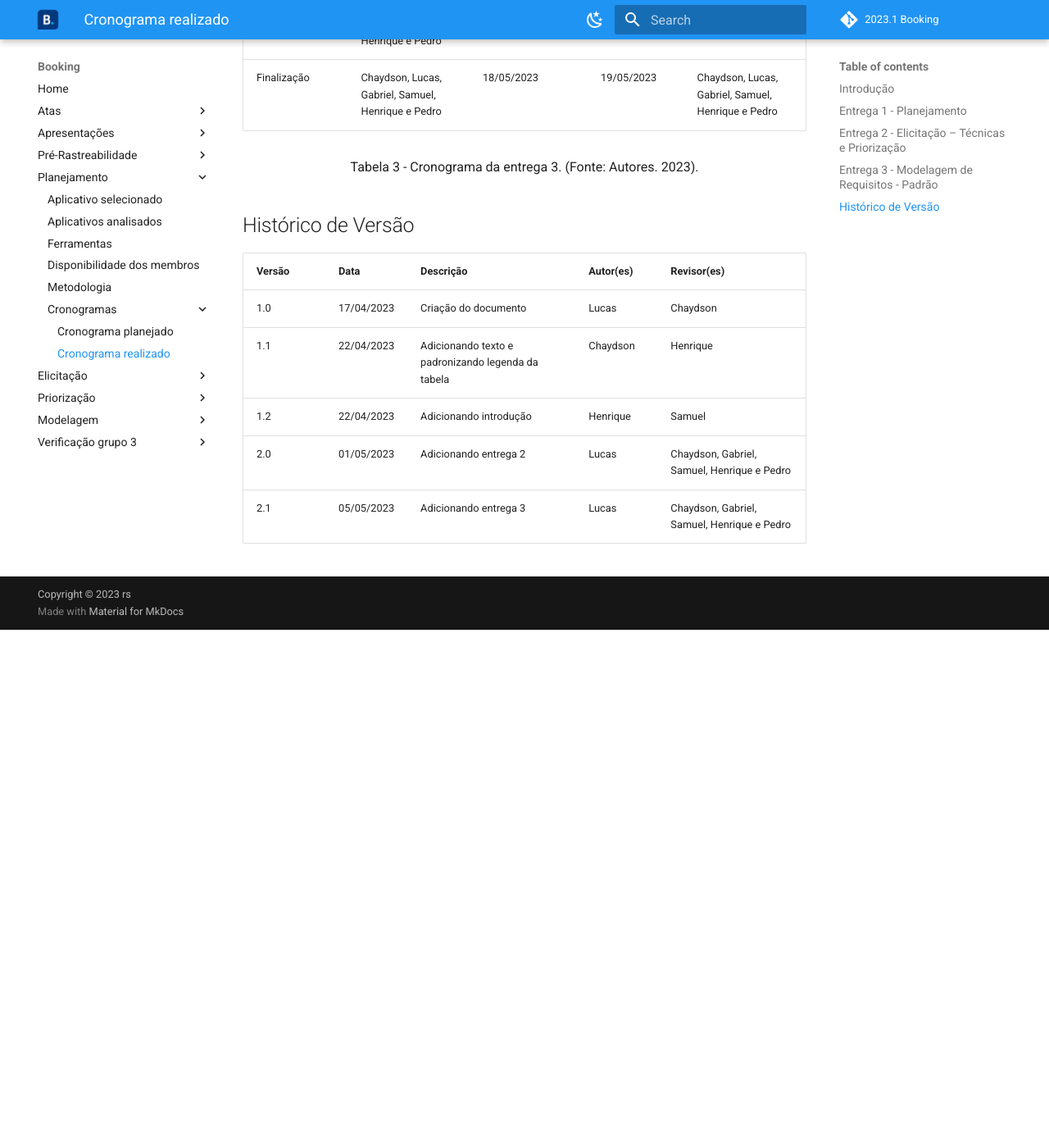
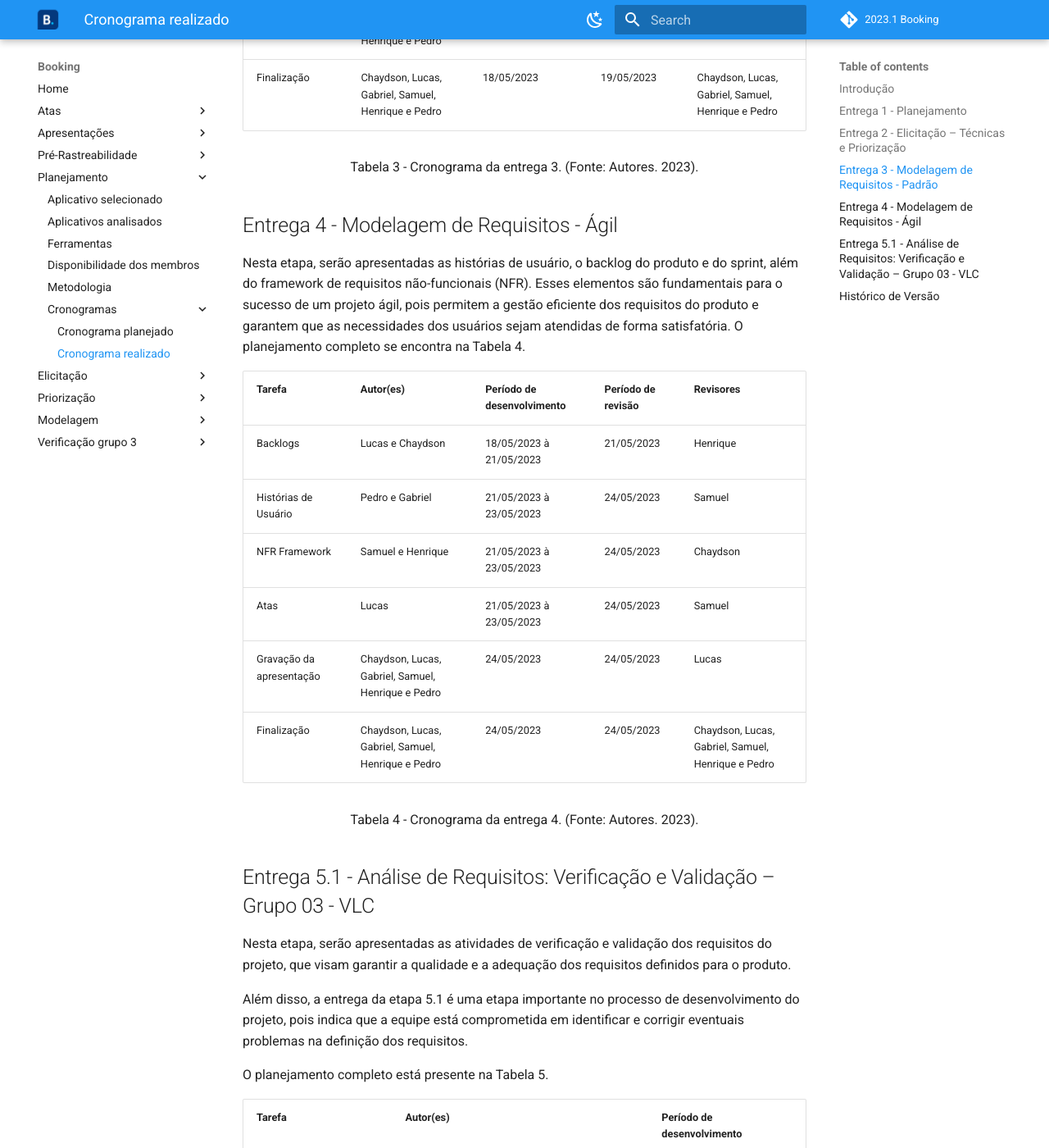
Before and after one commit to Requisitos-de-Software/2023.1-Booking, an MkDocs documentation site: the page built from docs/planejamento/cronogramaRealizado.md, in a window 1280 px wide and 1400 px high, scrolled down 3416 px. Shown: the whole window at 82% size. Built offline with MkDocs 1.6.1 and Material for MkDocs 9.7.7, drawn with Linux system fonts in a browser that asks for light colours; comment, search, counter and statistics services are not loaded; before the commit the page ends 4184 px from its top, so only the background shows below that; some of the changed text lies outside the part shown.

```diff
--- a/docs/planejamento/cronogramaRealizado.md
+++ b/docs/planejamento/cronogramaRealizado.md
@@ -8,22 +8,22 @@
 
 Esse tópico é referente ao que o grupo efetivamente conseguiu entregar durante a Entrega 1 e quais foram os prazos reais para tal. Segue na Tabela 1 os detalhes.
 
-| Tarefa                                         |                     Autor(es)                     | Período de desenvolvimento | Período de revisão |                     Revisores                     |
-| ---------------------------------------------- | :------------------------------------------------: | :-------------------------: | :------------------: | :------------------------------------------------: |
-| Criação da documentação do projeto         |                      Chaydson                      |  01/04/2023 à 03/04/2023  |      12/04/2023      |                       Lucas                       |
-| Equipe                                         |                      Henrique                      |  03/04/2023 à 11/04/2023  |      12/04/2023      |                      Chaydson                      |
-| Planejamento do Projeto                        | Chaydson, Lucas, Gabriel, Samuel, Henrique e Pedro |  03/04/2023 à 11/04/2023  |      12/04/2023      |                      Gabriel                      |
-| Atas                                           |                  Lucas - Gabriel                  |  03/04/2023 à 11/04/2023  |      12/04/2023      |                       Pedro                       |
-| Lista de apps                                  |                       Samuel                       |  03/04/2023 à 11/04/2023  |      12/04/2023      | Chaydson, Lucas, Gabriel, Samuel, Henrique e Pedro |
-| App selecionado para o projeto da disciplina   |                       Samuel                       |  03/04/2023 à 11/04/2023  |      12/04/2023      |                   Lucas e Pedro                   |
-| Ferramentas do projeto                         |                       Pedro                       |  03/04/2023 à 11/04/2023  |      12/04/2023      |                      Chaydson                      |
-| Cronograma detalhado das atividades do projeto |                      Chaydson                      |  03/04/2023 à 11/04/2023  |      12/04/2023      | Chaydson, Lucas, Gabriel, Samuel, Henrique e Pedro |
-| Rich Picture                                   |                  Lucas - Gabriel                  |  03/04/2023 à 11/04/2023  |      12/04/2023      |                      Henrique                      |
-| Quadro de Disponibilidade de Membros           |                      Gabriel                      |  03/04/2023 à 11/04/2023  |      12/04/2023      |                       Lucas                       |
-| Metodologia e Politicas                        |                      Gabriel                      |  03/04/2023 à 11/04/2023  |      12/04/2023      |                      Henrique                      |
-| Gravação da apresentação                   | Chaydson, Lucas, Gabriel, Samuel, Henrique e Pedro |         17/04/2023         |      17/04/2023      |                       Samuel                       |
-| Criação do cronograma realizado              |                       Lucas                       |         17/04/2023         |      17/04/2023      |                      Chaydson                      |
-| Finalização                                  | Chaydson, Lucas, Gabriel, Samuel, Henrique e Pedro |   17/04/2023 - 21/04/2023   |      22/04/2023      | Chaydson, Lucas, Gabriel, Samuel, Henrique e Pedro |
+| Tarefa                                         |                     Autor(es)                      | Período de desenvolvimento | Período de revisão |                     Revisores                      |
+| ---------------------------------------------- | :------------------------------------------------: | :------------------------: | :----------------: | :------------------------------------------------: |
+| Criação da documentação do projeto             |                      Chaydson                      |  01/04/2023 à 03/04/2023   |     12/04/2023     |                       Lucas                        |
+| Equipe                                         |                      Henrique                      |  03/04/2023 à 11/04/2023   |     12/04/2023     |                      Chaydson                      |
+| Planejamento do Projeto                        | Chaydson, Lucas, Gabriel, Samuel, Henrique e Pedro |  03/04/2023 à 11/04/2023   |     12/04/2023     |                      Gabriel                       |
+| Atas                                           |                  Lucas - Gabriel                   |  03/04/2023 à 11/04/2023   |     12/04/2023     |                       Pedro                        |
+| Lista de apps                                  |                       Samuel                       |  03/04/2023 à 11/04/2023   |     12/04/2023     | Chaydson, Lucas, Gabriel, Samuel, Henrique e Pedro |
+| App selecionado para o projeto da disciplina   |                       Samuel                       |  03/04/2023 à 11/04/2023   |     12/04/2023     |                   Lucas e Pedro                    |
+| Ferramentas do projeto                         |                       Pedro                        |  03/04/2023 à 11/04/2023   |     12/04/2023     |                      Chaydson                      |
+| Cronograma detalhado das atividades do projeto |                      Chaydson                      |  03/04/2023 à 11/04/2023   |     12/04/2023     | Chaydson, Lucas, Gabriel, Samuel, Henrique e Pedro |
+| Rich Picture                                   |                  Lucas - Gabriel                   |  03/04/2023 à 11/04/2023   |     12/04/2023     |                      Henrique                      |
+| Quadro de Disponibilidade de Membros           |                      Gabriel                       |  03/04/2023 à 11/04/2023   |     12/04/2023     |                       Lucas                        |
+| Metodologia e Politicas                        |                      Gabriel                       |  03/04/2023 à 11/04/2023   |     12/04/2023     |                      Henrique                      |
+| Gravação da apresentação                       | Chaydson, Lucas, Gabriel, Samuel, Henrique e Pedro |         17/04/2023         |     17/04/2023     |                       Samuel                       |
+| Criação do cronograma realizado                |                       Lucas                        |         17/04/2023         |     17/04/2023     |                      Chaydson                      |
+| Finalização                                    | Chaydson, Lucas, Gabriel, Samuel, Henrique e Pedro |  17/04/2023 - 21/04/2023   |     22/04/2023     | Chaydson, Lucas, Gabriel, Samuel, Henrique e Pedro |
 
 <div style="text-align: center">
     <p> Tabela 1 - Cronograma da entrega 1. (Fonte: Autores. 2023).</p>
@@ -33,19 +33,19 @@
 
 A priorização é fundamental para garantir que as funcionalidades mais importantes sejam implementadas primeiro. Dessa forma, as tarefas referentes a segunda entrega estão apresentadas na Tabela 2 as técnicas de priorização utilizadas no projeto.
 
-| Tarefa                       | Autor(es)                                          | Período de desenvolvimento | Período de revisão     | Revisores                                          |
-| ---------------------------- | -------------------------------------------------- | --------------------------- | ------------------------ | -------------------------------------------------- |
-| Perfil dos usuários         | Pedro e Henrique                                   | 12/04/2023 à 19/04/2023    | 20/04/2023 à 21/04/2023 | Gabriel                                            |
-| Personas                     | Chaydson e Gabriel                                 | 19/04/2023 à 25/04/2023    | 26/04/2023 à 27/04/2023 | Lucas                                              |
-| Storytelling                 | Lucas e Samuel                                     | 19/04/2023 à 25/04/2023    | 26/04/2023 à 27/04/2023 | Gabriel                                            |
-| Observação                 | Pedro e Chaydson                                   | 19/04/2023 à 28/04/2023    | 28/04/2023 à 29/04/2023 | Samuel                                             |
-| Brainstorming                | Samuel e Gabriel                                   | 19/04/2023 à 25/04/2023    | 26/04/2023 à 27/04/2023 | Henrique                                           |
-| Three Level-Scale            | Henrique e Lucas                                   | 19/04/2023 à 25/04/2023    | 26/04/2023 à 27/04/2023 | Pedro                                              |
-| In or Out                    | Samuel e Pedro                                    | 19/04/2023 à 28/04/2023    | 28/04/2023 à 29/04/2023 | Lucas                                              |
-| MoSCoW                       | Chaydson, Lucas e Henrique                         | 19/04/2023 à 30/04/2023    | 30/04/2023 à 01/05/2023 | Pedro                                              |
-| Gravação da apresentação | Chaydson, Lucas, Gabriel, Samuel, Henrique e Pedro | 01/05/2023                  | 01/05/2023               | Chaydson                                           |
-| Atas                         | Gabriel                                            | 19/04/2023 à 28/04/2023    | 26/04/2023 à 01/05/2023 | Henrique, Lucas                                    |
-| Finalização                | Chaydson, Lucas, Gabriel, Samuel, Henrique e Pedro | 02/05/2023 à 04/05/2023    | 30/04/2023 à 01/05/2023 | Chaydson, Lucas, Gabriel, Samuel, Henrique e Pedro |
+| Tarefa                   | Autor(es)                                          | Período de desenvolvimento | Período de revisão      | Revisores                                          |
+| ------------------------ | -------------------------------------------------- | -------------------------- | ----------------------- | -------------------------------------------------- |
+| Perfil dos usuários      | Pedro e Henrique                                   | 12/04/2023 à 19/04/2023    | 20/04/2023 à 21/04/2023 | Gabriel                                            |
+| Personas                 | Chaydson e Gabriel                                 | 19/04/2023 à 25/04/2023    | 26/04/2023 à 27/04/2023 | Lucas                                              |
+| Storytelling             | Lucas e Samuel                                     | 19/04/2023 à 25/04/2023    | 26/04/2023 à 27/04/2023 | Gabriel                                            |
+| Observação               | Pedro e Chaydson                                   | 19/04/2023 à 28/04/2023    | 28/04/2023 à 29/04/2023 | Samuel                                             |
+| Brainstorming            | Samuel e Gabriel                                   | 19/04/2023 à 25/04/2023    | 26/04/2023 à 27/04/2023 | Henrique                                           |
+| Three Level-Scale        | Henrique e Lucas                                   | 19/04/2023 à 25/04/2023    | 26/04/2023 à 27/04/2023 | Pedro                                              |
+| In or Out                | Samuel e Pedro                                     | 19/04/2023 à 28/04/2023    | 28/04/2023 à 29/04/2023 | Lucas                                              |
+| MoSCoW                   | Chaydson, Lucas e Henrique                         | 19/04/2023 à 30/04/2023    | 30/04/2023 à 01/05/2023 | Pedro                                              |
+| Gravação da apresentação | Chaydson, Lucas, Gabriel, Samuel, Henrique e Pedro | 01/05/2023                 | 01/05/2023              | Chaydson                                           |
+| Atas                     | Gabriel                                            | 19/04/2023 à 28/04/2023    | 26/04/2023 à 01/05/2023 | Henrique, Lucas                                    |
+| Finalização              | Chaydson, Lucas, Gabriel, Samuel, Henrique e Pedro | 02/05/2023 à 04/05/2023    | 30/04/2023 à 01/05/2023 | Chaydson, Lucas, Gabriel, Samuel, Henrique e Pedro |
 
 <div style="text-align: center">
     <p> Tabela 2 - Cronograma da entrega 2. (Fonte: Autores. 2023).</p>
@@ -53,28 +53,81 @@
 
 ## Entrega 3 - Modelagem de Requisitos - Padrão
 
-Nesta entrega, serão apresentados os cenários, o léxico, o use case e a especificação suplementar que foram definidos durante o desenvolvimento do projeto. Cada um desses elementos é fundamental para garantir que os requisitos do projeto sejam entendidos e atendidos corretamente, garantindo a qualidade e efetividade do produto final. Encontra-se na Tabela 4 o planejamento dessa entrega.
+Nesta entrega, serão apresentados os cenários, o léxico, o use case e a especificação suplementar que foram definidos durante o desenvolvimento do projeto. Cada um desses elementos é fundamental para garantir que os requisitos do projeto sejam entendidos e atendidos corretamente, garantindo a qualidade e efetividade do produto final. Encontra-se na Tabela 3 o planejamento dessa entrega.
 
-| Tarefa                       | Autor(es)                                          | Período de desenvolvimento | Período de revisão     | Revisores                                          |
-| ---------------------------- | -------------------------------------------------- | --------------------------- | ------------------------ | -------------------------------------------------- |
-| Cenários                    | Lucas e Gabriel                                    | 05/05/2023 à 15/05/2023    | 16/05/2023 à 17/05/2023 | Chaydson                                           |
-| Léxico                      | Pedro e Chaydson                                   | 05/05/2023 à 15/05/2023    | 16/05/2023 à 17/05/2023 | Lucas                                              |
-| Use Case                     | Samuel                                             | 05/05/2023 à 15/05/2023    | 16/05/2023 à 17/05/2023 | Henrique                                           |
-| Especificação Suplementar  | Chaydson e Henrique                                | 05/05/2023 à 15/05/2023    | 16/05/2023 à 17/05/2023 | Pedro                                              |
-| Atas                         | Lucas                                              | 05/05/2023 à 15/05/2023    | 16/05/2023 à 17/05/2023 | Samuel                                             |
-| Gravação da apresentação | Chaydson, Lucas, Gabriel, Samuel, Henrique e Pedro | 17/05/2023                  | 17/05/2023               | Gabriel                                            |
-| Finalização                | Chaydson, Lucas, Gabriel, Samuel, Henrique e Pedro | 18/05/2023                  | 19/05/2023               | Chaydson, Lucas, Gabriel, Samuel, Henrique e Pedro |
+| Tarefa                    | Autor(es)                                          | Período de desenvolvimento | Período de revisão      | Revisores                                          |
+| ------------------------- | -------------------------------------------------- | -------------------------- | ----------------------- | -------------------------------------------------- |
+| Cenários                  | Lucas e Gabriel                                    | 05/05/2023 à 15/05/2023    | 16/05/2023 à 17/05/2023 | Chaydson                                           |
+| Léxico                    | Pedro e Chaydson                                   | 05/05/2023 à 15/05/2023    | 16/05/2023 à 17/05/2023 | Lucas                                              |
+| Use Case                  | Samuel                                             | 05/05/2023 à 15/05/2023    | 16/05/2023 à 17/05/2023 | Henrique                                           |
+| Especificação Suplementar | Chaydson e Henrique                                | 05/05/2023 à 15/05/2023    | 16/05/2023 à 17/05/2023 | Pedro                                              |
+| Atas                      | Lucas                                              | 05/05/2023 à 15/05/2023    | 16/05/2023 à 17/05/2023 | Samuel                                             |
+| Gravação da apresentação  | Chaydson, Lucas, Gabriel, Samuel, Henrique e Pedro | 17/05/2023                 | 17/05/2023              | Gabriel                                            |
+| Finalização               | Chaydson, Lucas, Gabriel, Samuel, Henrique e Pedro | 18/05/2023                 | 19/05/2023              | Chaydson, Lucas, Gabriel, Samuel, Henrique e Pedro |
 
 <div style="text-align: center">
     <p> Tabela 3 - Cronograma da entrega 3. (Fonte: Autores. 2023).</p>
 </div>
 
+## Entrega 4 - Modelagem de Requisitos - Ágil
+
+Nesta etapa, serão apresentadas as histórias de usuário, o backlog do produto e do sprint, além do framework de requisitos não-funcionais (NFR). Esses elementos são fundamentais para o sucesso de um projeto ágil, pois permitem a gestão eficiente dos requisitos do produto e garantem que as necessidades dos usuários sejam atendidas de forma satisfatória. O planejamento completo se encontra na Tabela 4.
+
+| Tarefa                   | Autor(es)                                          | Período de desenvolvimento | Período de revisão | Revisores                                          |
+| ------------------------ | -------------------------------------------------- | -------------------------- | ------------------ | -------------------------------------------------- |
+| Backlogs                 | Lucas e Chaydson                                   | 18/05/2023 à 21/05/2023    | 21/05/2023         | Henrique                                           |
+| Histórias de Usuário     | Pedro e Gabriel                                    | 21/05/2023 à 23/05/2023    | 24/05/2023         | Samuel                                             |
+| NFR Framework            | Samuel e Henrique                                  | 21/05/2023 à 23/05/2023    | 24/05/2023         | Chaydson                                           |
+| Atas                     | Lucas                                              | 21/05/2023 à 23/05/2023    | 24/05/2023         | Samuel                                             |
+| Gravação da apresentação | Chaydson, Lucas, Gabriel, Samuel, Henrique e Pedro | 24/05/2023                 | 24/05/2023         | Lucas                                              |
+| Finalização              | Chaydson, Lucas, Gabriel, Samuel, Henrique e Pedro | 24/05/2023                 | 24/05/2023         | Chaydson, Lucas, Gabriel, Samuel, Henrique e Pedro |
+
+<div style="text-align: center">
+    <p> Tabela 4 - Cronograma da entrega 4. (Fonte: Autores. 2023).</p>
+</div>
+
+## Entrega 5.1 - Análise de Requisitos: Verificação e Validação – Grupo 03 - VLC
+
+Nesta etapa, serão apresentadas as atividades de verificação e validação dos requisitos do projeto, que visam garantir a qualidade e a adequação dos requisitos definidos para o produto.
+
+Além disso, a entrega da etapa 5.1 é uma etapa importante no processo de desenvolvimento do projeto, pois indica que a equipe está comprometida em identificar e corrigir eventuais problemas na definição dos requisitos.
+
+O planejamento completo está presente na Tabela 5.
+
+| Tarefa                    | Autor(es)                                          | Período de desenvolvimento |
+| ------------------------- | -------------------------------------------------- | -------------------------- |
+| Cronogramas               | Lucas                                              | 02/06/2023 - 07/06/2023    |
+| Lista de aplicativos      | Pedro                                              | 02/06/2023 - 07/06/2023    |
+| Ferramentas               | Samuel                                             | 02/06/2023 - 07/06/2023    |
+| Rich picture              | Chaydson e Henrique                                | 02/06/2023 - 07/06/2023    |
+| Perfil de usuário         | Lucas e Chaydson                                   | 02/06/2023 - 07/06/2023    |
+| Personas                  | Samuel e Henrique                                  | 02/06/2023 - 07/06/2023    |
+| Questionario              | Lucas                                              | 02/06/2023 - 07/06/2023    |
+| Storytelling              | Gabriel e Chaydson                                 | 02/06/2023 - 07/06/2023    |
+| First Things First        | Pedro e Gabriel                                    | 02/06/2023 - 07/06/2023    |
+| In or Out                 | Lucas e Henrique                                   | 02/06/2023 - 07/06/2023    |
+| MoSCoW                    | Samuel e Pedro                                     | 02/06/2023 - 07/06/2023    |
+| Casos de uso              | Lucas                                              | 02/06/2023 - 07/06/2023    |
+| Cenários                  | Chaydson e Samuel                                  | 02/06/2023 - 07/06/2023    |
+| Léxico                    | Henrique e Chaydson                                | 02/06/2023 - 07/06/2023    |
+| Especificação suplementar | Gabriel e Pedro                                    | 02/06/2023 - 07/06/2023    |
+| Histórias de usuário      | Henrique e Samuel                                  | 02/06/2023 - 07/06/2023    |
+| Backlog                   | Pedro e Gabriel                                    | 02/06/2023 - 07/06/2023    |
+| NFR Framework             | Chaydson e Lucas                                   | 02/06/2023 - 07/06/2023    |
+| Gravação da apresentação  | Chaydson, Lucas, Gabriel, Samuel, Henrique e Pedro | 07/06/2023                 |
+| Finalização               | Chaydson, Lucas, Gabriel, Samuel, Henrique e Pedro | 08/06/2023 - 15/06/2023    |
+
+<div style="text-align: center">
+    <p> Tabela 5 - Cronograma da entrega 5.1. (Fonte: Autores. 2023).</p>
+</div>
+
 ## Histórico de Versão
 
-| Versão | Data       | Descrição                                        | Autor(es) | Revisor(es)                                 |
-| ------- | ---------- | -------------------------------------------------- | --------- | ------------------------------------------- |
-| 1.0     | 17/04/2023 | Criação do documento                             | Lucas     | Chaydson                                    |
-| 1.1     | 22/04/2023 | Adicionando texto e padronizando legenda da tabela | Chaydson  | Henrique                                    |
-| 1.2     | 22/04/2023 | Adicionando introdução                           | Henrique  | Samuel                                      |
-| 2.0     | 01/05/2023 | Adicionando entrega 2                              | Lucas     | Chaydson, Gabriel, Samuel, Henrique e Pedro |
-| 2.1     | 05/05/2023 | Adicionando entrega 3                              | Lucas     | Chaydson, Gabriel, Samuel, Henrique e Pedro |
+| Versão | Data       | Descrição                                          | Autor(es) | Revisor(es)                                 |
+| ------ | ---------- | -------------------------------------------------- | --------- | ------------------------------------------- |
+| 1.0    | 17/04/2023 | Criação do documento                               | Lucas     | Chaydson                                    |
+| 1.1    | 22/04/2023 | Adicionando texto e padronizando legenda da tabela | Chaydson  | Henrique                                    |
+| 1.2    | 22/04/2023 | Adicionando introdução                             | Henrique  | Samuel                                      |
+| 2.0    | 01/05/2023 | Adicionando entrega 2                              | Lucas     | Chaydson, Gabriel, Samuel, Henrique e Pedro |
+| 2.1    | 05/05/2023 | Adicionando entrega 3                              | Lucas     | Chaydson, Gabriel, Samuel, Henrique e Pedro |
+| 2.1    | 14/06/2023 | Adicionando entrega 4 e 5                          | Lucas     | Chaydson, Gabriel, Samuel, Henrique e Pedro |
--- a/mkdocs.yml
+++ b/mkdocs.yml
@@ -34,10 +34,13 @@
       - 21/04/2023: atas/ata_21_04.md
       - 28/04/2023: atas/ata_28_04.md
       - 05/05/2023: atas/ata_05_05.md
+      - 20/05/2023: atas/ata_20_05.md
   - Apresentações:
       - Primeira Apresentação: apresentacoes/primeiraApresentacao.md
       - Segunda Apresentação: apresentacoes/segundaApresentacao.md
       - Terceira Apresentação: apresentacoes/terceiraApresentacao.md
+      - Quarta Apresentação: apresentacoes/quartaApresentacao.md
+      - Quinta Apresentação: apresentacoes/quintaApresentacao.md
   - Pré-Rastreabilidade:
       - Rich Picture: prePlanejamento/richPicture.md
   - Planejamento:
```
Also changed, not shown: docs/apresentacoes/quintaApresentacao.md (added, +13 -0 lines).
